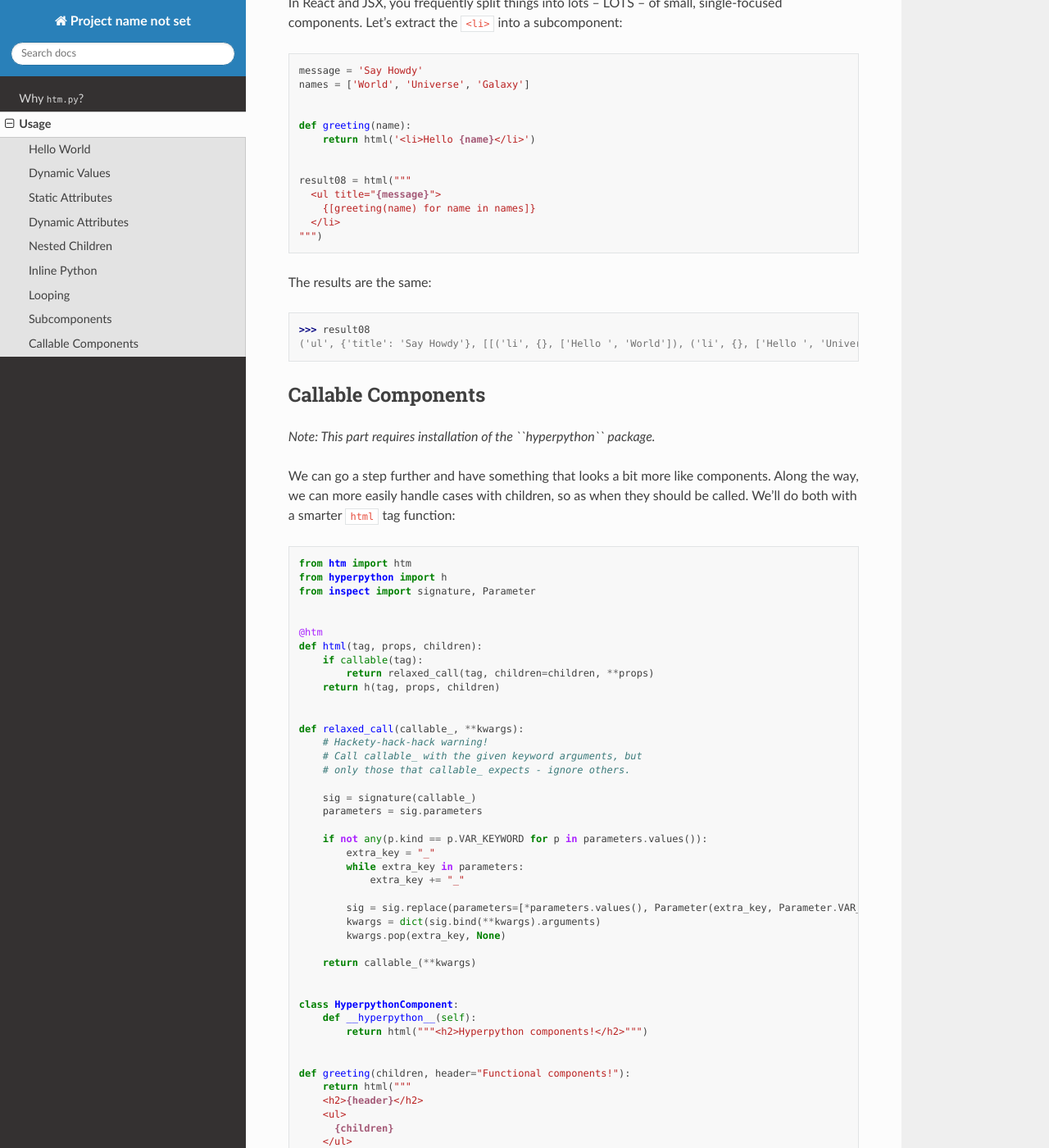
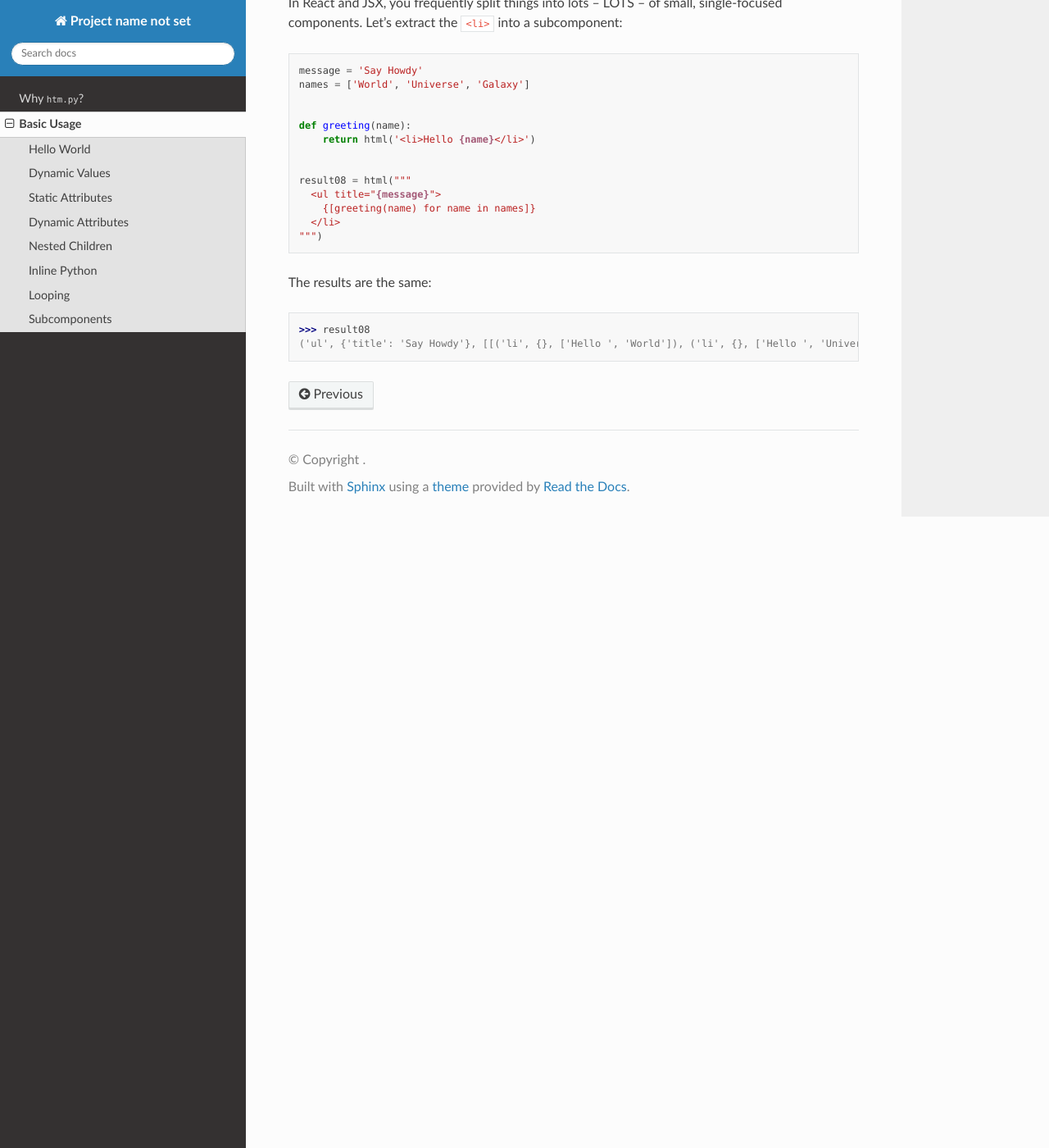
Before and after one commit to jviide/htm.py, a Sphinx documentation site: the page built from docs/basic_usage/index.rst, in a window 1280 px wide and 1400 px high, scrolled down 3646 px. Shown: the whole window at 82% size. Built offline with Sphinx 7.4.7 and the Read the Docs theme 2.0.0, drawn with Linux system fonts in a browser that asks for light colours; pages that are not in the unit, such as notebooks, are missing from menus; some of the changed text lies outside the part shown.

Commit message:
Move usage to subdirectory.

```diff
--- a/docs/usage.rst
+++ b/docs/basic_usage/index.rst
@@ -1,11 +1,11 @@
-=====
-Usage
-=====
+===========
+Basic Usage
+===========
 
-``htm.py`` advertises itself as a Python implementation of `htm <https://github.com/developit/htm>`_.
+``htm.py`` advertises itself as a Python implementation of `htm <https://github.com/developit/htm>`_, a JavaScript templating package.
 ``htm`` advertises itself as a replacement for JSX, a simpler way to do VDOM-compatible templating.
 
-Let's take a look at some of the tempalting patterns in ``htm.py``.
+Let's take a look at some of the templating patterns in ``htm.py``.
 
 Hello World
 ===========
@@ -171,23 +171,3 @@
 
 >>> result08
 ('ul', {'title': 'Say Howdy'}, [[('li', {}, ['Hello ', 'World']), ('li', {}, ['Hello ', 'Universe']), ('li', {}, ['Hello ', 'Galaxy'])]])
-
-Callable Components
-====================
-
-*Note: This part requires installation of the ``hyperpython`` package.*
-
-We can go a step further and have something that looks a bit more like components.
-Along the way, we can more easily handle cases with children, so as when they should be called.
-We'll do both with a smarter ``html`` tag function:
-
-.. literalinclude:: example_09.py
-
-.. invisible-code-block: python
-
-  from example_09 import result09
-
-The results are the same:
-
->>> str(result09)
-'<div><h1>Hello Python</h1><p>Now you can write HTML in Python!</p><h2>Hyperpython components!</h2><h2>Functional components!</h2><ul><li>foo</li><li>bar</li></ul></div>'
--- a/docs/index.rst
+++ b/docs/index.rst
@@ -10,7 +10,8 @@
     :maxdepth: 1
 
     why
-    usage
+    basic_usage/index
+    rendering_components/index
 
 Indices and tables
 ==================
```
Also changed, not shown: docs/basic_usage/example_01.py (renamed from docs/example_01.py), docs/basic_usage/example_02.py (renamed from docs/example_02.py), docs/basic_usage/example_03.py (renamed from docs/example_03.py), docs/basic_usage/example_04.py (renamed from docs/example_04.py), docs/basic_usage/example_05.py (renamed from docs/example_05.py), docs/basic_usage/example_06.py (renamed from docs/example_06.py), docs/basic_usage/example_07.py (renamed from docs/example_07.py), docs/basic_usage/example_08.py (renamed from docs/example_08.py).
